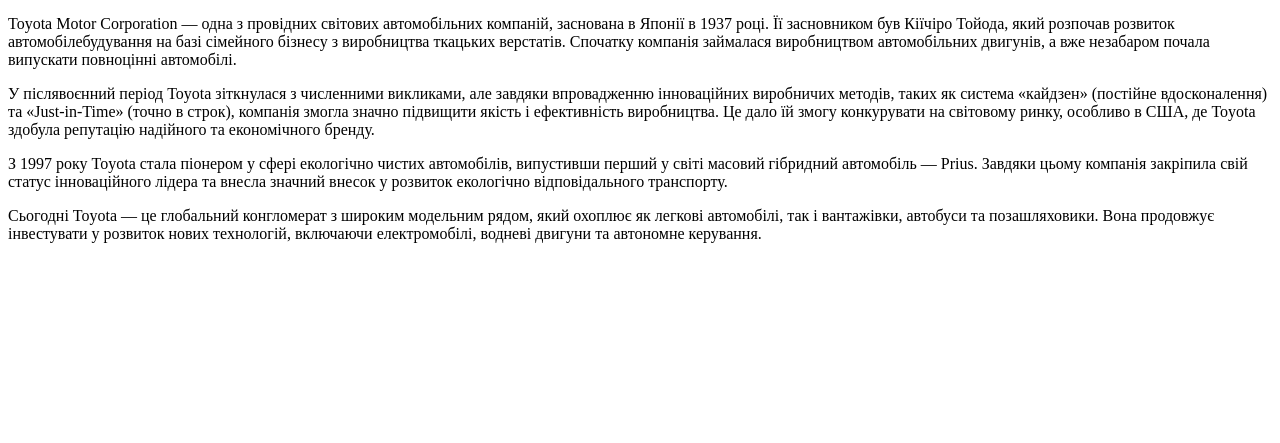
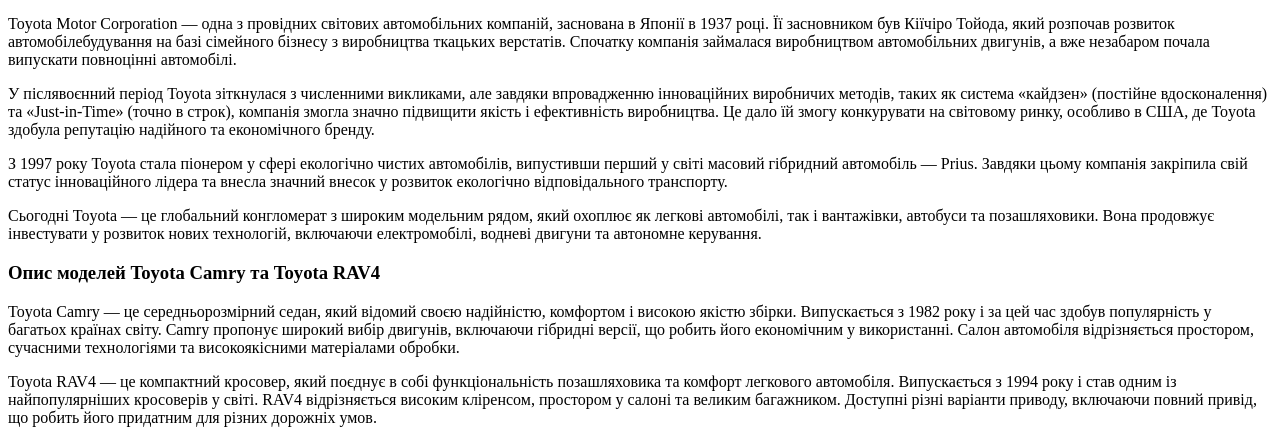
Before and after one commit to Gibib0/Car-Shop, a plain HTML site: page index.html in a window 1280 px wide. Shown: the part 1826-2269 px from the top of the page. Before the commit the page ends 2085 px from the top, so only its background shows below. Drawn offline with Linux system fonts and the light colour scheme.

Commit message:
Add descriptions about models Toyota Camry and Toyota RAV4

```diff
--- a/index.html
+++ b/index.html
@@ -101,8 +101,18 @@
 			</section>
 
 			<section>
+				<h3>Опис моделей Toyota Camry та Toyota RAV4</h3>
 
+				<p>
+					Toyota Camry — це середньорозмірний седан, який відомий своєю надійністю, комфортом і високою якістю збірки. Випускається з 1982 року і за цей час здобув популярність у багатьох країнах світу. Camry пропонує широкий вибір двигунів, включаючи гібридні версії, що робить його економічним у використанні. Салон автомобіля відрізняється простором, сучасними технологіями та високоякісними матеріалами обробки.
+				</p>
+
+				<p>
+					Toyota RAV4 — це компактний кросовер, який поєднує в собі функціональність позашляховика та комфорт легкового автомобіля. Випускається з 1994 року і став одним із найпопулярніших кросоверів у світі. RAV4 відрізняється високим кліренсом, простором у салоні та великим багажником. Доступні різні варіанти приводу, включаючи повний привід, що робить його придатним для різних дорожніх умов.
+				</p>
 			</section>
+
+
 		</article>
 
 
```
